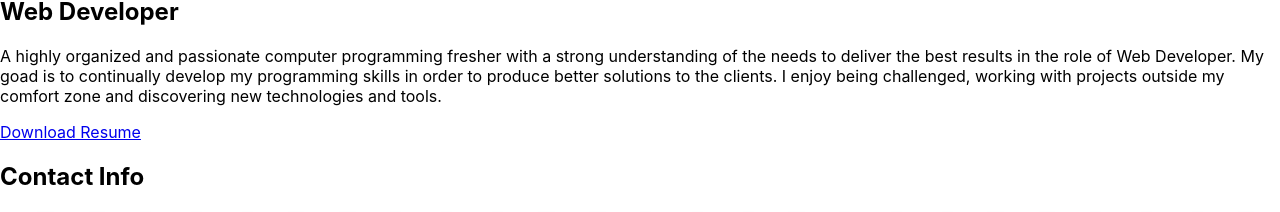
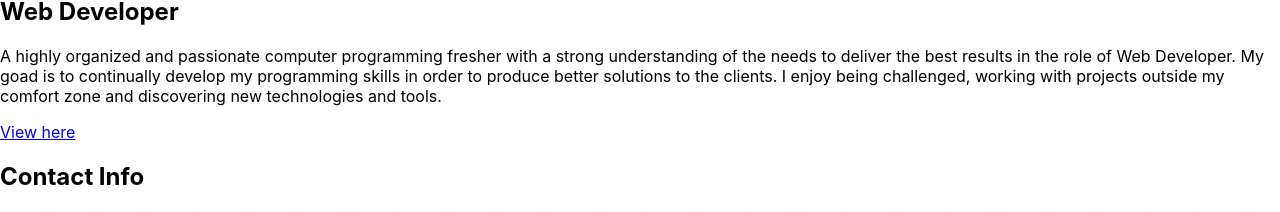
Before and after one commit to giatuongtran9/portfolio, a React app: page / in a window 1280 px wide. Shown: the part 10198-10410 px from the top of the page. Built offline with nearby package versions, Linux system fonts and the light colour scheme.

Commit message:
View pdf

```diff
--- a/src/About/About.js
+++ b/src/About/About.js
@@ -1,6 +1,7 @@
 import React from 'react'
 import aboutcss from './About.css'
 import Ava from '../img/avatar.png'
+import Resume from '../download/GiaTuongTran.Resume.pdf'
 
 const About = () => (
     <section id="about" className={aboutcss.About}>
@@ -13,7 +14,7 @@ const About = () => (
             <h1>About <span>Me</span></h1>
             <h2>Web Developer</h2>
             <p>A highly organized and passionate computer programming fresher with a strong understanding of the needs to deliver the best results in the role of Web Developer. My goad is to continually develop my programming skills in order to produce better solutions to the clients. I enjoy being challenged, working with projects outside my comfort zone and discovering new technologies and tools.</p>
-            <a href="../download/GiaTuongTran.Resume.pdf" download>Download Resume</a>
+            <a href={Resume} target="_blank">View here</a>
         </div>
     </section>
 )
```
